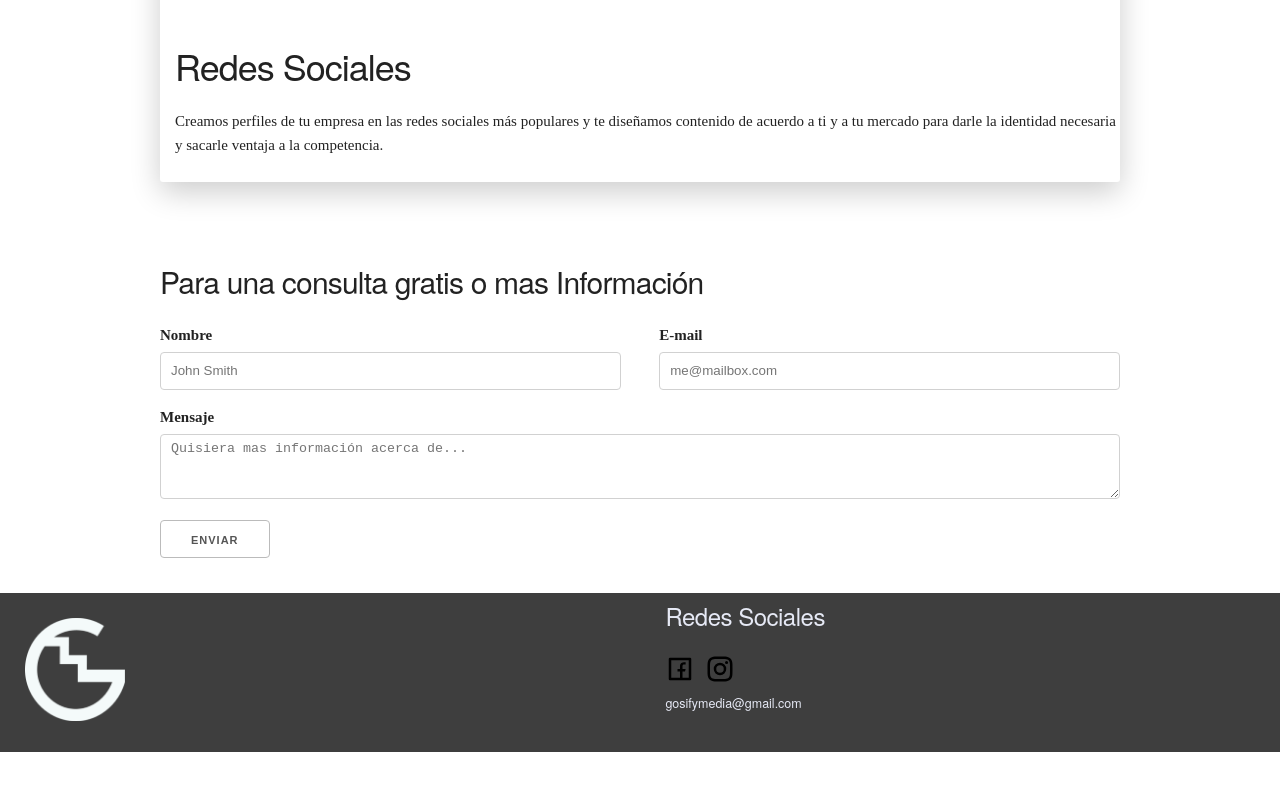
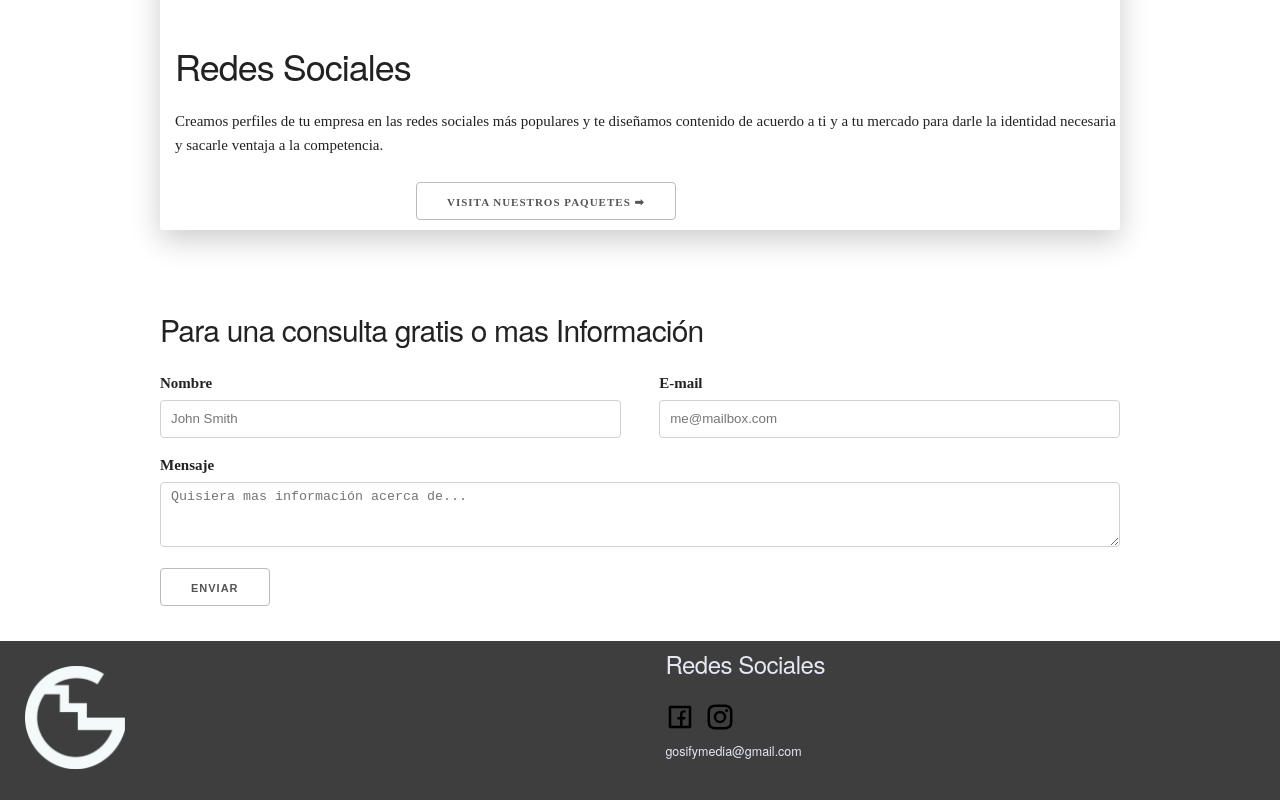
Before and after one commit to mgonza63/next-portfolio, a Next.js app: page / in a window 1280 px wide. Shown: the part 788-1588 px from the top of the page. Before the commit the page ends 1540 px from the top, so only its background shows below. Built offline with nearby package versions, Linux system fonts and the light colour scheme; a web font is replaced by a local one.

Commit message:
tried another fix

```diff
--- a/components/Features.js
+++ b/components/Features.js
@@ -41,7 +41,7 @@ function Features() {
                 <div className="twelve columns">
                     <h3 className="cardTitle">{state.title}</h3>
                     <p className="description">{state.description}</p>
-                    {/* <Link href="/paquetes"><button><a>Visita Nuestros Paquetes ➡</a></button></Link> */}
+                    <Link href="/paquetes"><a><button>Visita Nuestros Paquetes ➡</button></a></Link>
                 </div>
             </div>
 
```
